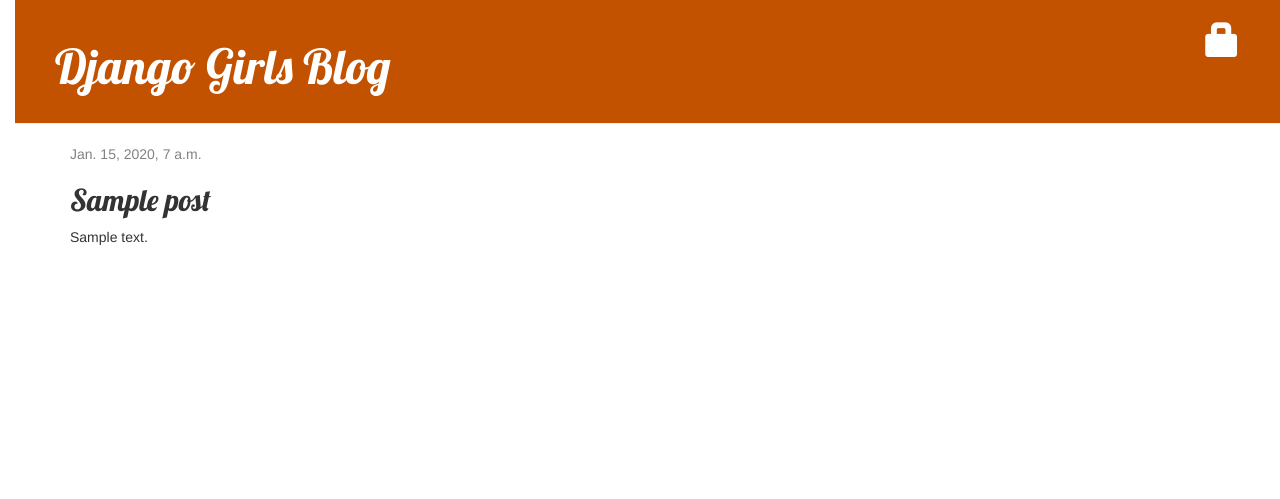
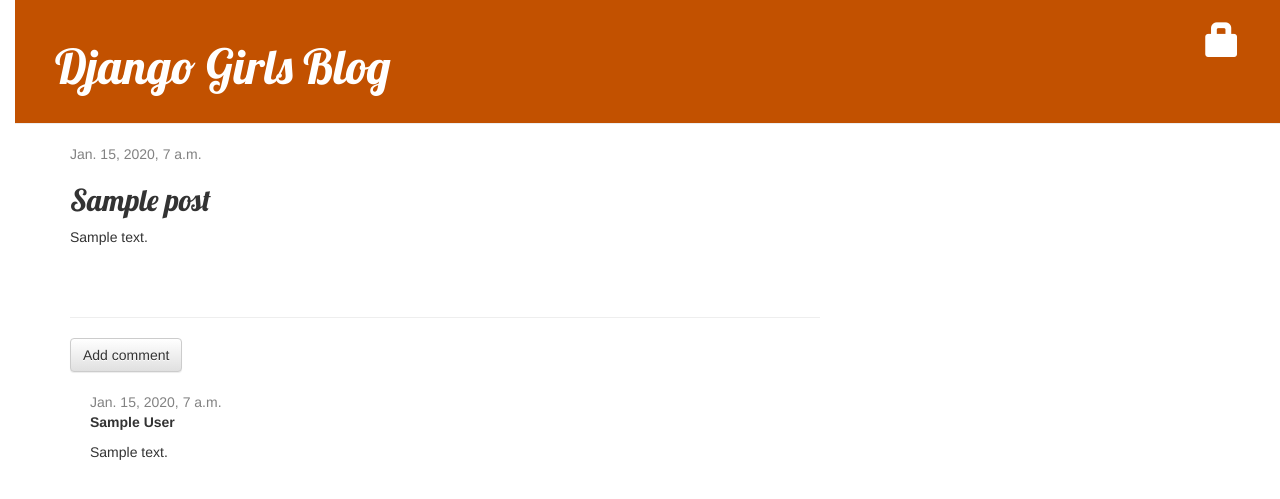
Before and after one commit to jdantas9/my-first-blog, a Django app: page /post/1/ in a window 1280 px wide. Shown: the top 499 px of the page. Run offline with Django 3.2, Linux system fonts and the light colour scheme; tables that the repository leaves empty hold one stand-in row (values such as "Sample post"); some libraries are stand-ins or nearby versions.

Commit message:
Nova funcionalidade: comentários

```diff
--- a/blog/models.py
+++ b/blog/models.py
@@ -17,6 +17,9 @@ class Post(models.Model):
         self.published_date = timezone.now()
         self.save()
 
+    def approved_comments(self):
+        return self.comments.filter(approved_comment=True)
+
     def __str__(self):
         return self.title
 
--- a/blog/static/css/blog.css
+++ b/blog/static/css/blog.css
@@ -53,3 +53,7 @@ h1, h2, h3, h4 {
 .post h2 a, .post h2 a:visited {
     color: #000000;
 }
+
+.comment {
+    margin: 20px 0px 20px 20px;
+}
--- a/blog/templates/blog/post_detail.html
+++ b/blog/templates/blog/post_detail.html
@@ -12,9 +12,31 @@
         {% if user.is_authenticated %}
             <a class="btn btn-default" href="{% url 'post_edit' pk=post.pk %}"><span
                     class="glyphicon glyphicon-pencil"></span></a>
-            <a class="btn btn-default" href="{% url 'post_remove' pk=post.pk %}"><span class="glyphicon glyphicon-remove"></span></a>
+            <a class="btn btn-default" href="{% url 'post_remove' pk=post.pk %}"><span
+                    class="glyphicon glyphicon-remove"></span></a>
         {% endif %}
         <h2>{{ post.title }}</h2>
         <p>{{ post.text|linebreaksbr }}</p>
     </div>
+    <hr>
+    <a class="btn btn-default" href="{% url 'add_comment_to_post' pk=post.pk %}">Add comment</a>
+    {% for comment in post.comments.all %}
+        {% if user.is_authenticated or comment.approved_comment %}
+            <div class="comment">
+                <div class="date">
+                    {{ comment.created_date }}
+                    {% if not comment.approved_comment %}
+                        <a class="btn btn-default" href="{% url 'comment_remove' pk=comment.pk %}"><span
+                                class="glyphicon glyphicon-remove"></span></a>
+                        <a class="btn btn-default" href="{% url 'comment_approve' pk=comment.pk %}"><span
+                                class="glyphicon glyphicon-ok"></span></a>
+                    {% endif %}
+                </div>
+                <strong>{{ comment.author }}</strong>
+                <p>{{ comment.text|linebreaks }}</p>
+            </div>
+        {% endif %}
+    {% empty %}
+        <p>No comments here yet :(</p>
+    {% endfor %}
 {% endblock %}
--- a/blog/urls.py
+++ b/blog/urls.py
@@ -9,4 +9,7 @@ urlpatterns = [
     path('drafts/', views.post_draft_list, name='post_draft_list'),
     path('post/<pk>/publish/', views.post_publish, name='post_publish'),
     path('post/<pk>/remove/', views.post_remove, name='post_remove'),
+    path('post/<int:pk>/comment/', views.add_comment_to_post, name='add_comment_to_post'),
+    path('comment/<int:pk>/approve/', views.comment_approve, name='comment_approve'),
+    path('comment/<int:pk>/remove/', views.comment_remove, name='comment_remove'),
 ]
--- a/blog/views.py
+++ b/blog/views.py
@@ -1,9 +1,10 @@
 from django.shortcuts import render, get_object_or_404, redirect
 from django.utils import timezone
 from django.contrib.auth.decorators import login_required
-from .forms import PostForm
+from .forms import PostForm, CommentForm
 
-from .models import Post
+from .models import Post, Comment
+
 
 # Create your views here.
 def post_list(request):
@@ -59,3 +60,29 @@ def post_remove(request, pk):
     post = get_object_or_404(Post, pk=pk)
     post.delete()
     return redirect('post_list')
+
+
+def add_comment_to_post(request, pk):
+    post = get_object_or_404(Post, pk=pk)
+    if request.method == "POST":
+        form = CommentForm(request.POST)
+        if form.is_valid():
+            comment = form.save(commit=False)
+            comment.post = post
+            comment.save()
+            return redirect('post_detail', pk=post.pk)
+    else:
+        form = CommentForm()
+    return render(request, 'blog/add_comment_to_post.html', {'form': form})
+
+@login_required
+def comment_approve(request, pk):
+    comment = get_object_or_404(Comment, pk=pk)
+    comment.approve()
+    return redirect('post_detail', pk=comment.post.pk)
+
+@login_required
+def comment_remove(request, pk):
+    comment = get_object_or_404(Comment, pk=pk)
+    comment.delete()
+    return redirect('post_detail', pk=comment.post.pk)
```
Also changed, not shown: blog/forms.py (+6 -1 lines), blog/templates/blog/add_comment_to_post.html (added, +9 -0 lines), blog/templates/blog/post_list.html (+7 -2 lines).
